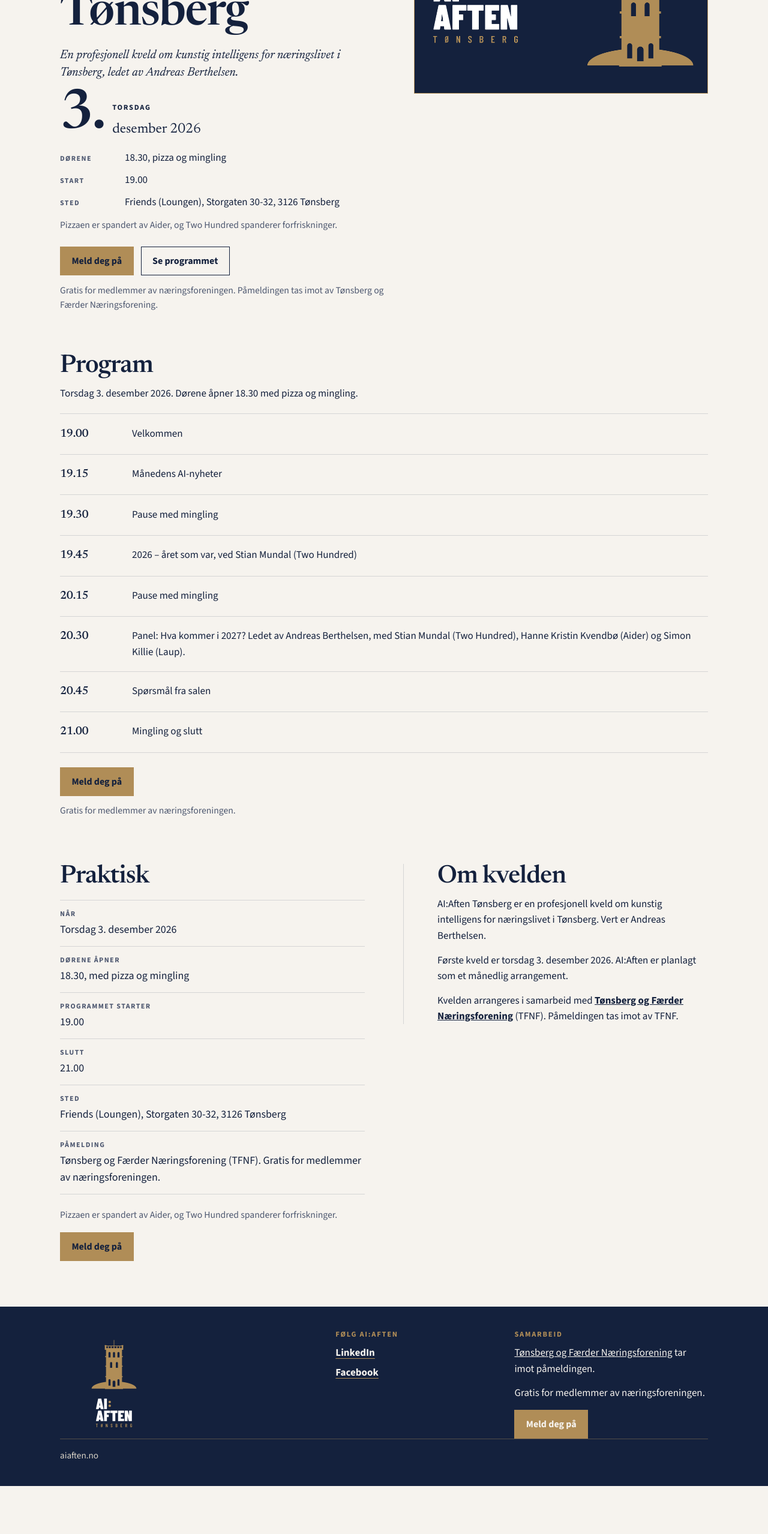
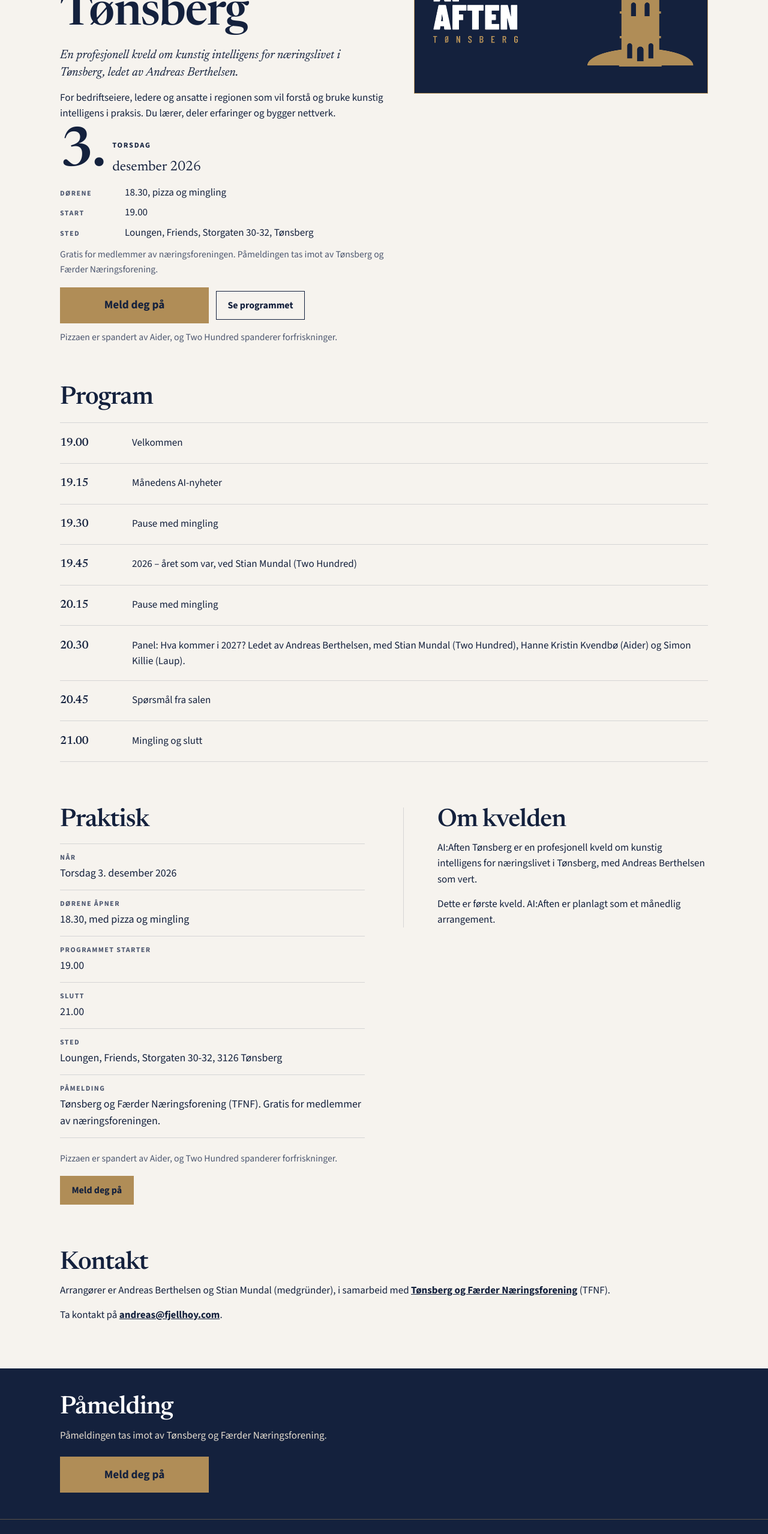
Before and after one commit to TechAndy/aiaften-site, a plain HTML site: page index.html in a window 1280 px wide. Shown: the part 240-2797 px from the top of the page at 60% size. Before the commit the page ends 2717 px from the top, so only its background shows below. Drawn offline with Linux system fonts and the light colour scheme.

Commit message:
Gjør påmelding og dato tydeligere på forsiden
Datoen sto dobbelt fordi en skjult tekstlinje ble synlig sammen med den store datoen. Nå vises den én gang. Stor påmeldingsknapp i heroen og nederst, strammere gjentakelser, hvem kvelden er for, og kontakt.

Co-authored-by: TechAndy <TechAndy@users.noreply.github.com>

```diff
--- a/index.html
+++ b/index.html
@@ -4,7 +4,7 @@
   <meta charset="utf-8">
   <meta name="viewport" content="width=device-width, initial-scale=1">
   <title>AI:Aften Tønsberg – torsdag 3. desember 2026</title>
-  <meta name="description" content="Profesjonell kveld om kunstig intelligens for næringslivet i Tønsberg, torsdag 3. desember 2026. Dørene åpner 18.30 hos Friends (Loungen). Gratis for medlemmer av næringsforeningen.">
+  <meta name="description" content="Profesjonell kveld om kunstig intelligens for næringslivet i Tønsberg, torsdag 3. desember 2026. Dørene åpner 18.30 i Loungen, Friends. Gratis for medlemmer av næringsforeningen.">
   <link rel="canonical" href="https://aiaften.no/">
   <meta name="theme-color" content="#14213D">
   <meta name="color-scheme" content="light">
@@ -12,7 +12,7 @@
   <meta property="og:type" content="website">
   <meta property="og:site_name" content="AI:Aften Tønsberg">
   <meta property="og:title" content="AI:Aften Tønsberg">
-  <meta property="og:description" content="Profesjonell kveld om kunstig intelligens for næringslivet i Tønsberg, torsdag 3. desember 2026. Dørene åpner 18.30 hos Friends (Loungen). Gratis for medlemmer av næringsforeningen.">
+  <meta property="og:description" content="Profesjonell kveld om kunstig intelligens for næringslivet i Tønsberg, torsdag 3. desember 2026. Dørene åpner 18.30 i Loungen, Friends. Gratis for medlemmer av næringsforeningen.">
   <meta property="og:url" content="https://aiaften.no/">
   <meta property="og:image" content="https://aiaften.no/ai-aften-cover-og.png">
   <meta property="og:image:type" content="image/png">
@@ -21,7 +21,7 @@
   <meta property="og:image:alt" content="AI:Aften Tønsberg">
   <meta name="twitter:card" content="summary_large_image">
   <meta name="twitter:title" content="AI:Aften Tønsberg">
-  <meta name="twitter:description" content="Profesjonell kveld om kunstig intelligens for næringslivet i Tønsberg, torsdag 3. desember 2026. Dørene åpner 18.30 hos Friends (Loungen). Gratis for medlemmer av næringsforeningen.">
+  <meta name="twitter:description" content="Profesjonell kveld om kunstig intelligens for næringslivet i Tønsberg, torsdag 3. desember 2026. Dørene åpner 18.30 i Loungen, Friends. Gratis for medlemmer av næringsforeningen.">
   <meta name="twitter:image" content="https://aiaften.no/ai-aften-cover-og.png">
   <meta name="twitter:image:alt" content="AI:Aften Tønsberg">
   <link rel="icon" href="favicon.ico" sizes="any">
@@ -36,18 +36,18 @@
     "@context": "https://schema.org",
     "@type": "Event",
     "name": "AI:Aften Tønsberg",
-    "description": "Profesjonell kveld om kunstig intelligens for næringslivet i Tønsberg, ledet av Andreas Berthelsen. Dørene åpner 18.30 med pizza og mingling. Programmet starter 19.00. Sted: Friends (Loungen), Storgaten 30-32, 3126 Tønsberg. Gratis for medlemmer av næringsforeningen. Påmelding hos Tønsberg og Færder Næringsforening.",
+    "description": "Profesjonell kveld om kunstig intelligens for næringslivet i Tønsberg, for bedriftseiere, ledere og ansatte i regionen som vil forstå og bruke kunstig intelligens i praksis. Dørene åpner 18.30 med pizza og mingling. Programmet starter 19.00. Sted: Loungen, Friends, Storgaten 30-32, Tønsberg. Arrangører er Andreas Berthelsen og Stian Mundal (medgründer), i samarbeid med Tønsberg og Færder Næringsforening. Gratis for medlemmer av Tønsberg og Færder Næringsforening. Påmelding hos TFNF.",
     "inLanguage": "nb",
-    "startDate": "2026-12-03T19:00:00+01:00",
-    "endDate": "2026-12-03T21:00:00+01:00",
-    "doorTime": "2026-12-03T18:30:00+01:00",
+    "startDate": "2026-12-03T18:30+01:00",
+    "endDate": "2026-12-03T21:00+01:00",
+    "doorTime": "2026-12-03T18:30+01:00",
     "eventAttendanceMode": "https://schema.org/OfflineEventAttendanceMode",
     "eventStatus": "https://schema.org/EventScheduled",
-    "url": "https://aiaften.no/",
+    "url": "https://aiaften.no",
     "image": "https://aiaften.no/ai-aften-cover-og.png",
     "location": {
       "@type": "Place",
-      "name": "Friends (Loungen)",
+      "name": "Loungen, Friends",
       "address": {
         "@type": "PostalAddress",
         "streetAddress": "Storgaten 30-32",
@@ -59,16 +59,13 @@
     "organizer": [
       {
         "@type": "Person",
-        "name": "Andreas Berthelsen"
+        "name": "Andreas Berthelsen",
+        "email": "andreas@fjellhoy.com"
       },
       {
-        "@type": "Organization",
-        "name": "AI:Aften",
-        "url": "https://aiaften.no/",
-        "sameAs": [
-          "https://www.linkedin.com/company/ai-aften",
-          "https://www.facebook.com/profile.php?id=61596663271442"
-        ]
+        "@type": "Person",
+        "name": "Stian Mundal",
+        "description": "Medgründer"
       },
       {
         "@type": "Organization",
@@ -109,8 +106,11 @@
     ],
     "offers": {
       "@type": "Offer",
+      "name": "Deltakelse for medlemmer av Tønsberg og Færder Næringsforening",
       "url": "https://www.tfnf.no/liste-arrangementer?aiaften-28335",
-      "description": "Gratis for medlemmer av næringsforeningen."
+      "price": "0",
+      "priceCurrency": "NOK",
+      "description": "Gratis for medlemmer av Tønsberg og Færder Næringsforening (TFNF)."
     },
     "subEvent": [
       {
@@ -172,6 +172,7 @@
         <a href="#program">Program</a>
         <a href="#praktisk">Praktisk</a>
         <a href="#om">Om kvelden</a>
+        <a href="#kontakt">Kontakt</a>
       </nav>
       <a class="button button-small" href="https://www.tfnf.no/liste-arrangementer?aiaften-28335" target="_blank" rel="noopener noreferrer">Meld deg på</a>
     </div>
@@ -181,6 +182,7 @@
       <a href="#program">Program</a>
       <a href="#praktisk">Praktisk</a>
       <a href="#om">Om kvelden</a>
+      <a href="#kontakt">Kontakt</a>
     </div>
   </nav>
 
@@ -190,24 +192,24 @@
         <p class="kicker">Profesjonell kveld for næringslivet</p>
         <h1>AI:Aften <span class="place">Tønsberg</span></h1>
         <p class="lead">En profesjonell kveld om kunstig intelligens for næringslivet i Tønsberg, ledet av Andreas Berthelsen.</p>
-        <!-- DATO: bytt ukedag, dag og måned her, og i tittel, beskrivelse, praktisk og JSON-LD. -->
-        <time class="when" datetime="2026-12-03T19:00:00+01:00">
-          <span class="visually-hidden">Torsdag 3. desember 2026</span>
-          <span class="when-day" aria-hidden="true">3.</span>
-          <span class="when-weekday" aria-hidden="true">Torsdag</span>
-          <span class="when-month" aria-hidden="true">desember 2026</span>
+        <p class="audience">For bedriftseiere, ledere og ansatte i regionen som vil forstå og bruke kunstig intelligens i praksis. Du lærer, deler erfaringer og bygger nettverk.</p>
+        <!-- DATO: én synlig dato. Rekkefølge i koden er ukedag, dag, måned, så teksten leses riktig. Bytt også tittel, beskrivelse, praktisk og JSON-LD. -->
+        <time class="when" datetime="2026-12-03">
+          <span class="when-weekday">Torsdag</span>
+          <span class="when-day">3.</span>
+          <span class="when-month">desember 2026</span>
         </time>
         <ul class="quick">
           <li><span>Dørene</span> 18.30, pizza og mingling</li>
           <li><span>Start</span> 19.00</li>
-          <li><span>Sted</span> Friends (Loungen), Storgaten 30-32, 3126 Tønsberg</li>
+          <li><span>Sted</span> Loungen, Friends, Storgaten 30-32, Tønsberg</li>
         </ul>
-        <p class="note">Pizzaen er spandert av Aider, og Two Hundred spanderer forfriskninger.</p>
+        <p class="note">Gratis for medlemmer av næringsforeningen. Påmeldingen tas imot av Tønsberg og Færder Næringsforening.</p>
         <div class="actions">
-          <a class="button" href="https://www.tfnf.no/liste-arrangementer?aiaften-28335" target="_blank" rel="noopener noreferrer">Meld deg på</a>
+          <a class="button button-large" href="https://www.tfnf.no/liste-arrangementer?aiaften-28335" target="_blank" rel="noopener noreferrer">Meld deg på</a>
           <a class="button button-ghost" href="#program">Se programmet</a>
         </div>
-        <p class="note">Gratis for medlemmer av næringsforeningen. Påmeldingen tas imot av Tønsberg og Færder Næringsforening.</p>
+        <p class="note">Pizzaen er spandert av Aider, og Two Hundred spanderer forfriskninger.</p>
       </div>
       <figure class="hero-figure">
         <img
@@ -225,7 +227,6 @@
       <div class="wrap">
         <div class="section-head">
           <h2>Program</h2>
-          <p>Torsdag 3.&nbsp;desember 2026. Dørene åpner 18.30 med pizza og mingling.</p>
         </div>
         <!--
           PROGRAM
@@ -266,10 +267,6 @@
             <p>Mingling og slutt</p>
           </li>
         </ol>
-        <p class="after-program">
-          <a class="button" href="https://www.tfnf.no/liste-arrangementer?aiaften-28335" target="_blank" rel="noopener noreferrer">Meld deg på</a>
-        </p>
-        <p class="note">Gratis for medlemmer av næringsforeningen.</p>
       </div>
     </section>
 
@@ -280,7 +277,7 @@
           <dl class="facts">
             <div>
               <dt>Når</dt>
-              <dd>Torsdag 3.&nbsp;desember 2026</dd>
+              <dd>Torsdag 3. desember 2026</dd>
             </div>
             <div>
               <dt>Dørene åpner</dt>
@@ -296,7 +293,7 @@
             </div>
             <div>
               <dt>Sted</dt>
-              <dd>Friends (Loungen), Storgaten 30-32, 3126 Tønsberg</dd>
+              <dd>Loungen, Friends, Storgaten 30-32, 3126 Tønsberg</dd>
             </div>
             <div>
               <dt>Påmelding</dt>
@@ -308,10 +305,24 @@
         </div>
         <div class="panel prose" id="om">
           <h2>Om kvelden</h2>
-          <p>AI:Aften Tønsberg er en profesjonell kveld om kunstig intelligens for næringslivet i Tønsberg. Vert er Andreas Berthelsen.</p>
-          <p>Første kveld er torsdag 3.&nbsp;desember 2026. AI:Aften er planlagt som et månedlig arrangement.</p>
-          <p>Kvelden arrangeres i samarbeid med <a href="https://www.tfnf.no/">Tønsberg og Færder Næringsforening</a> (TFNF). Påmeldingen tas imot av TFNF.</p>
+          <p>AI:Aften Tønsberg er en profesjonell kveld om kunstig intelligens for næringslivet i Tønsberg, med Andreas Berthelsen som vert.</p>
+          <p>Dette er første kveld. AI:Aften er planlagt som et månedlig arrangement.</p>
         </div>
+      </div>
+    </section>
+    <section id="kontakt" class="section">
+      <div class="wrap prose">
+        <h2>Kontakt</h2>
+        <p>Arrangører er Andreas Berthelsen og Stian Mundal (medgründer), i samarbeid med <a href="https://www.tfnf.no/">Tønsberg og Færder Næringsforening</a> (TFNF).</p>
+        <p>Ta kontakt på <a href="mailto:andreas@fjellhoy.com">andreas@fjellhoy.com</a>.</p>
+      </div>
+    </section>
+
+    <section class="cta-band" aria-labelledby="pamelding-tittel">
+      <div class="wrap">
+        <h2 id="pamelding-tittel">Påmelding</h2>
+        <p>Påmeldingen tas imot av Tønsberg og Færder Næringsforening.</p>
+        <a class="button button-large" href="https://www.tfnf.no/liste-arrangementer?aiaften-28335" target="_blank" rel="noopener noreferrer">Meld deg på</a>
       </div>
     </section>
   </main>
@@ -330,9 +341,7 @@
       </div>
       <div>
         <h2>Samarbeid</h2>
-        <p><a href="https://www.tfnf.no/">Tønsberg og Færder Næringsforening</a> tar imot påmeldingen.</p>
-        <p>Gratis for medlemmer av næringsforeningen.</p>
-        <a class="button" href="https://www.tfnf.no/liste-arrangementer?aiaften-28335" target="_blank" rel="noopener noreferrer">Meld deg på</a>
+        <p><a href="https://www.tfnf.no/">Tønsberg og Færder Næringsforening</a> (TFNF)</p>
       </div>
     </div>
     <div class="wrap">
--- a/styles.css
+++ b/styles.css
@@ -89,18 +89,6 @@ a {
 
 .skip:focus {
   top: 0.5rem;
-}
-
-.visually-hidden {
-  position: absolute;
-  width: 1px;
-  height: 1px;
-  padding: 0;
-  margin: -1px;
-  overflow: hidden;
-  clip: rect(0, 0, 0, 0);
-  white-space: nowrap;
-  border: 0;
 }
 
 .wrap {
@@ -227,6 +215,13 @@ a {
   font-size: 0.95rem;
 }
 
+.button-large {
+  min-width: 15.5rem;
+  min-height: 3.75rem;
+  padding: 1rem 1.85rem;
+  font-size: 1.2rem;
+}
+
 .button-ghost {
   background: transparent;
   color: var(--navy);
@@ -243,11 +238,10 @@ a {
   display: flex;
   flex-direction: column;
   gap: 1.5rem;
-  padding: 1.25rem 0 2.75rem;
+  padding: 1rem 0 2.5rem;
 }
 
 .hero-figure {
-  order: -1;
   margin: 0;
 }
 
@@ -295,23 +289,29 @@ h1 .place {
   line-height: 1.4;
 }
 
+.audience {
+  margin: 0.9rem 0 0;
+  max-width: 38rem;
+}
+
 .when {
-  position: relative;
   display: grid;
   grid-template-columns: auto auto;
+  grid-template-areas:
+    "day weekday"
+    "day month";
   column-gap: 0.85rem;
   row-gap: 0.1rem;
   justify-content: start;
   align-items: end;
   width: max-content;
   max-width: 100%;
-  margin: 1.35rem 0 0;
+  margin: 1.1rem 0 0;
   color: var(--navy);
 }
 
 .when-day {
-  grid-column: 1;
-  grid-row: 1 / span 2;
+  grid-area: day;
   font-family: var(--serif);
   font-weight: 560;
   font-size: clamp(4.2rem, 14vw, 5.6rem);
@@ -320,8 +320,7 @@ h1 .place {
 }
 
 .when-weekday {
-  grid-column: 2;
-  grid-row: 1;
+  grid-area: weekday;
   align-self: end;
   font-size: 0.78rem;
   font-weight: 700;
@@ -330,8 +329,7 @@ h1 .place {
 }
 
 .when-month {
-  grid-column: 2;
-  grid-row: 2;
+  grid-area: month;
   font-family: var(--serif);
   font-size: 1.45rem;
   line-height: 1.1;
@@ -339,10 +337,10 @@ h1 .place {
 
 .quick {
   list-style: none;
-  margin: 1.35rem 0 0;
+  margin: 1rem 0 0;
   padding: 0;
   display: grid;
-  gap: 0.65rem;
+  gap: 0.45rem;
 }
 
 .quick li {
@@ -362,13 +360,18 @@ h1 .place {
 
 .actions {
   display: flex;
-  flex-wrap: wrap;
+  flex-direction: column;
+  align-items: stretch;
   gap: 0.75rem;
-  margin-top: 1.5rem;
+  margin-top: 1.1rem;
+}
+
+.actions .button {
+  width: 100%;
 }
 
 .note {
-  margin: 0.8rem 0 0;
+  margin: 0.7rem 0 0;
   max-width: 36rem;
   color: var(--muted);
   font-size: 0.98rem;
@@ -432,10 +435,6 @@ h2 {
   margin: 0;
 }
 
-.after-program {
-  margin: 1.5rem 0 0;
-}
-
 .split {
   display: grid;
   gap: 2.5rem;
@@ -482,10 +481,31 @@ h2 {
   font-weight: 700;
 }
 
+.cta-band {
+  background: var(--navy);
+  color: #f6f3ee;
+  padding: 2.75rem 0;
+}
+
+.cta-band h2 {
+  color: #fff;
+}
+
+.cta-band p {
+  margin: 0.8rem 0 1.35rem;
+  max-width: 36rem;
+  color: #e4dccf;
+}
+
+.cta-band .button {
+  width: 100%;
+}
+
 .site-footer {
   background: var(--navy);
   color: #f6f3ee;
   padding: 2.5rem 0 1.5rem;
+  border-top: 1px solid rgba(176, 141, 87, 0.45);
 }
 
 .footer-grid {
@@ -554,6 +574,17 @@ h2 {
   .quick li {
     grid-template-columns: 6rem 1fr;
   }
+
+  .actions {
+    flex-direction: row;
+    flex-wrap: wrap;
+    align-items: center;
+  }
+
+  .actions .button,
+  .cta-band .button {
+    width: auto;
+  }
 }
 
 @media (min-width: 880px) {
@@ -571,10 +602,6 @@ h2 {
     gap: 3rem;
     align-items: start;
     padding: 3rem 0 4.25rem;
-  }
-
-  .hero-figure {
-    order: 0;
   }
 
   .section,
@@ -623,8 +650,14 @@ h2 {
     background: #fff;
   }
 
+  .cta-band,
   .site-footer {
     background: #fff;
     color: #000;
   }
+
+  .cta-band h2,
+  .cta-band p {
+    color: #000;
+  }
 }
```
Also changed, not shown: 1 other file.
